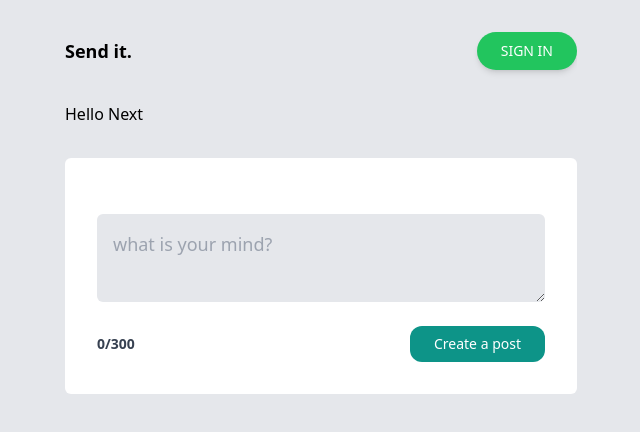
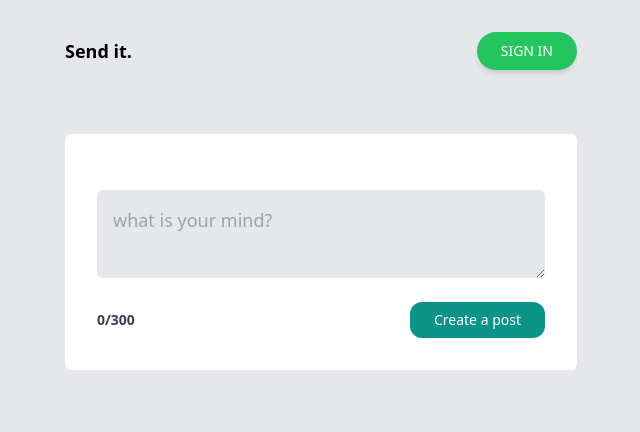
Before and after one commit to ParnaSaeidpour/postit, a Next.js app: page / in a window 1280 px wide. Shown: the top 432 px of the page, without its empty margins (319-959 px from the left). Built offline with nearby package versions, Linux system fonts and the light colour scheme; no server answers.

Commit message:
Fetching  all post

```diff
--- a/app/page.tsx
+++ b/app/page.tsx
@@ -1,12 +1,24 @@
 'use Client'
 
+import axios from 'axios'
 import AddPost from './components/AddPost'
+import { useQuery } from '@tanstack/react-query'
+
+
+//Fetch all post
+
+const allPosts= async()=>{
+  const response=await axios.get('/api/posts/getPosts')
+  return response.data
+}
 
 
 export default function Home() {
+
+
   return (
     <main >
-      <h1>Hello Next</h1>
+
       <AddPost/>
     </main>
   )
```
